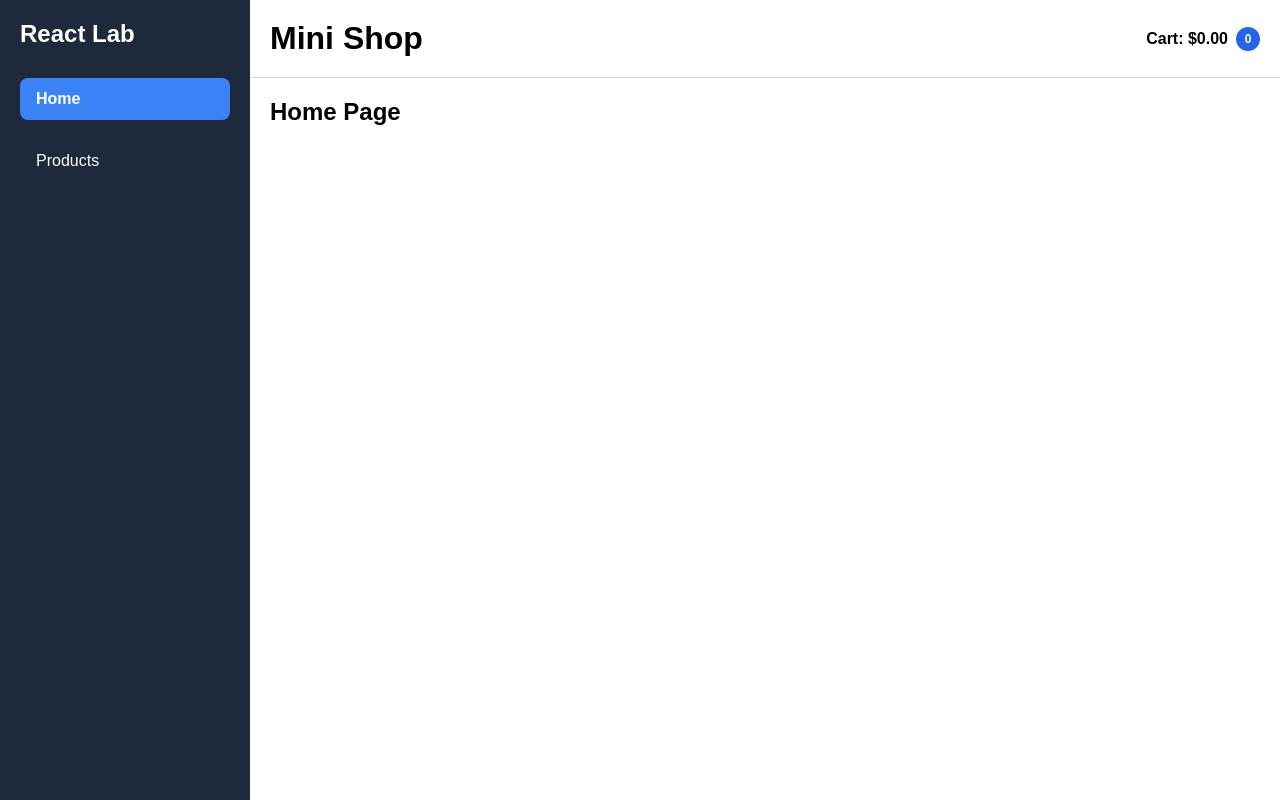
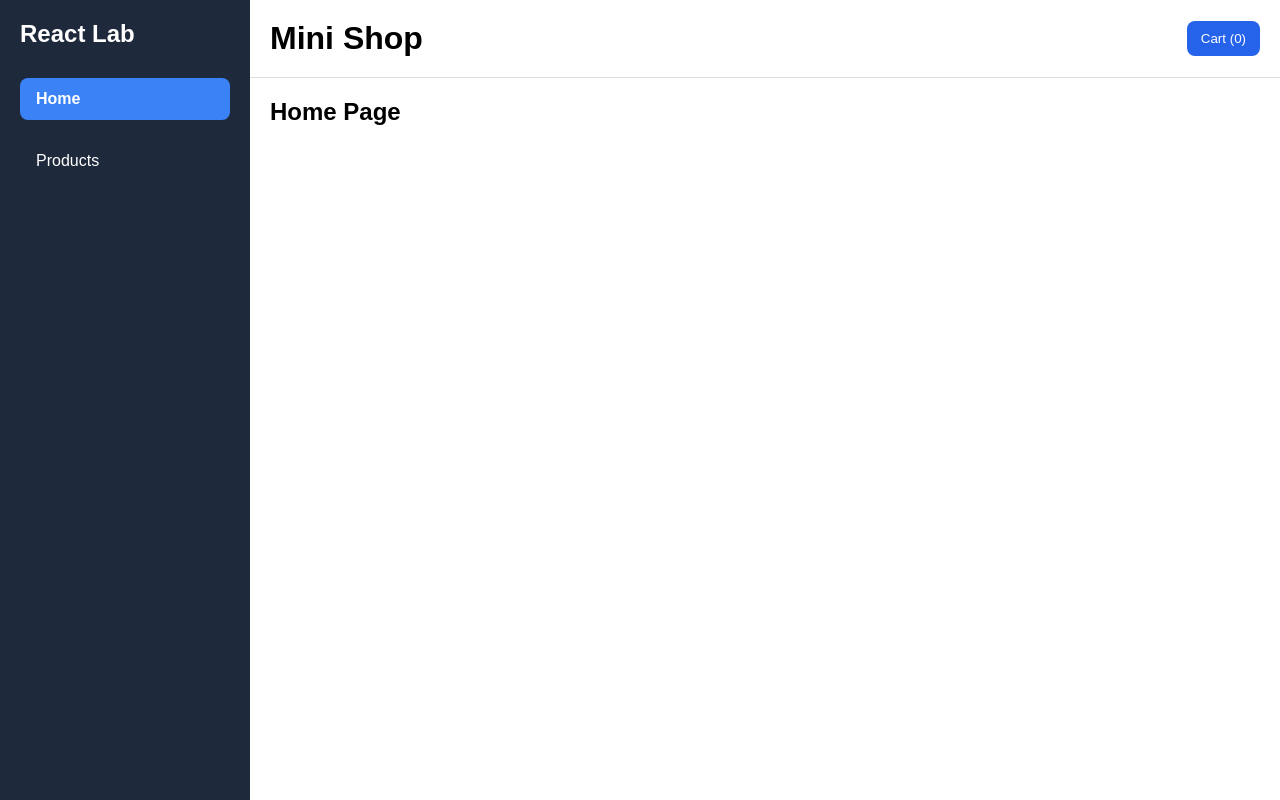
Before and after one commit to faizansayyed/my-shop-app-react, a React (Vite) app: page / in a window 1280 px wide. Built offline with nearby package versions, Linux system fonts and the light colour scheme.

Commit message:
Add CartDropdown component and integrate cart functionality with Redux

```diff
--- a/package.json
+++ b/package.json
@@ -14,7 +14,8 @@
     "react": "^19.2.8",
     "react-dom": "^19.2.8",
     "react-redux": "^9.3.0",
-    "react-router-dom": "^7.18.2"
+    "react-router-dom": "^7.18.2",
+    "redux-persist": "^6.0.0"
   },
   "devDependencies": {
     "@eslint/js": "^10.0.1",
--- /dev/null
+++ b/src/components/cart/CartDropdown.tsx
@@ -0,0 +1,57 @@
+import {
+  decreaseQuantity,
+  increaseQuantity,
+  removeFromCart,
+} from "../../store/cartSlice";
+
+import { selectCartItems, selectCartTotal } from "../../store/cartSelectors";
+
+import { useAppDispatch, useAppSelector } from "../../store/hooks";
+
+export default function CartDropdown() {
+  const dispatch = useAppDispatch();
+
+  const items = useAppSelector(selectCartItems);
+
+  const total = useAppSelector(selectCartTotal);
+
+  if (items.length === 0) {
+    return (
+      <div className="cart-dropdown">
+        <p>Cart is empty</p>
+      </div>
+    );
+  }
+
+  return (
+    <div className="cart-dropdown">
+      {items.map((item) => (
+        <div key={item.id} className="cart-item">
+          <div>
+            <strong>{item.title}</strong>
+
+            <div>${item.price}</div>
+          </div>
+
+          <div className="cart-item__actions">
+            <button className="cart-button" onClick={() => dispatch(decreaseQuantity(item.id))}>
+              -
+            </button>
+
+            <span>{item.quantity}</span>
+
+            <button className="cart-button" onClick={() => dispatch(increaseQuantity(item.id))}>
+              +
+            </button>
+
+            <button className="cart-button" onClick={() => dispatch(removeFromCart(item.id))}>
+              Remove
+            </button>
+          </div>
+        </div>
+      ))}
+
+      <div className="cart-total">Total: ${total.toFixed(2)}</div>
+    </div>
+  );
+}
--- a/src/components/layout/Header.tsx
+++ b/src/components/layout/Header.tsx
@@ -1,19 +1,26 @@
-import { selectCartCount, selectCartTotal } from "../../store/cartSelectors";
+import { useState } from "react";
+
+import CartDropdown from "../cart/CartDropdown";
+
+import { selectCartCount } from "../../store/cartSelectors";
 
 import { useAppSelector } from "../../store/hooks";
 
 export default function Header() {
+  const [open, setOpen] = useState(false);
+
   const cartCount = useAppSelector(selectCartCount);
-  const cartTotal = useAppSelector(selectCartTotal);
 
   return (
     <header className="header">
       <h1>Mini Shop</h1>
 
-      <div className="cart-summary">
-        <span>Cart: ${cartTotal.toFixed(2)}</span>
+      <div className="cart-wrapper">
+        <button className="cart-button" onClick={() => setOpen(!open)}>
+          Cart ({cartCount})
+        </button>
 
-        <span className="cart-summary__count">{cartCount}</span>
+        {open && <CartDropdown />}
       </div>
     </header>
   );
--- a/src/index.css
+++ b/src/index.css
@@ -390,3 +390,49 @@ body {
   background: #2563eb;
   border-radius: 999px;
 }
+
+/* Cart */
+
+.cart-wrapper {
+  position: relative;
+}
+
+.cart-button {
+  padding: 10px 14px;
+  border: none;
+  border-radius: 8px;
+  background: #2563eb;
+  color: white;
+  cursor: pointer;
+}
+
+.cart-dropdown {
+  position: absolute;
+  top: 110%;
+  right: 0;
+  width: 350px;
+  background: white;
+  border: 1px solid #e2e8f0;
+  border-radius: 12px;
+  padding: 16px;
+  box-shadow:
+    0 8px 24px rgb(0 0 0 / 10%);
+  z-index: 100;
+}
+
+.cart-item {
+  border-bottom: 1px solid #eee;
+  padding: 12px 0;
+}
+
+.cart-item__actions {
+  display: flex;
+  gap: 8px;
+  margin-top: 8px;
+  align-items: center;
+}
+
+.cart-total {
+  margin-top: 16px;
+  font-weight: 700;
+}
```
Also changed, not shown: 1 other file (tests, documents, lock files or other folders).
